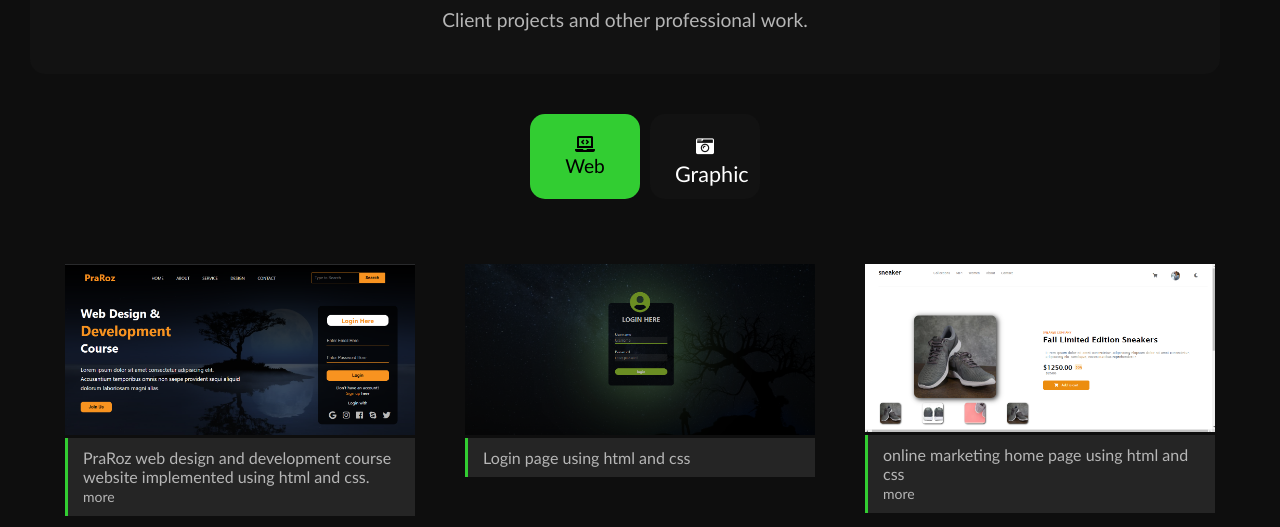
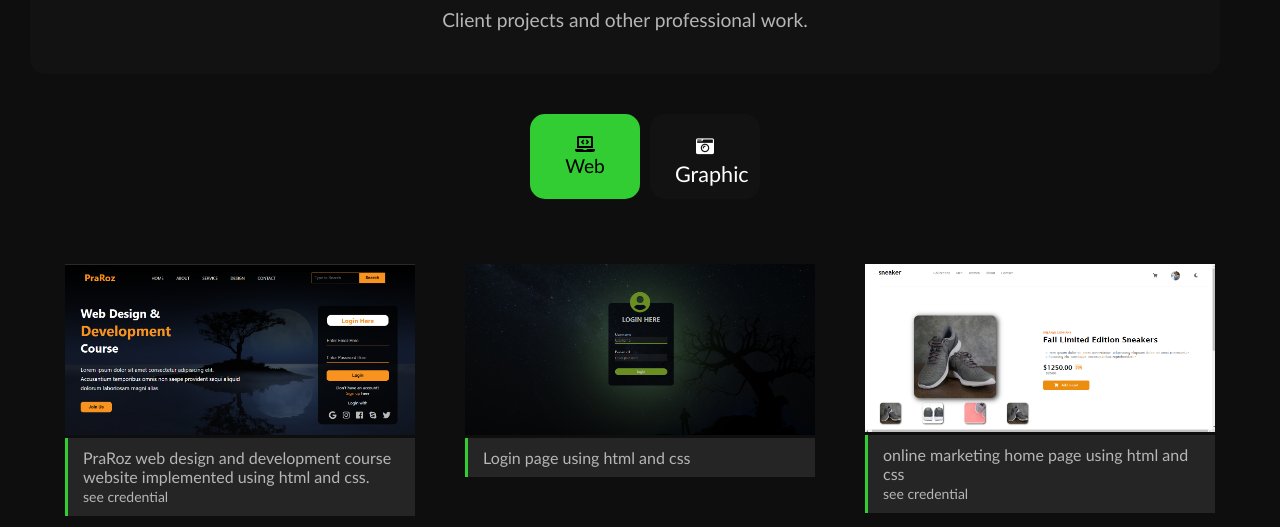
Before and after one commit to jebessaD/personal-portfolio, a plain HTML site: page html/work.html in a window 1280 px wide. Shown: the part 273-800 px from the top of the page. Drawn offline with Linux system fonts and the light colour scheme.

Commit message:
"more" changed to "see credential"

```diff
--- a/html/work.html
+++ b/html/work.html
@@ -59,7 +59,7 @@
         <figure class="photos__figure">
             <img class="photos__image" src="../image/work1.png" alt="Pararoz website screenshot " >
             <figcaption class="photos__caption" >PraRoz web design and development course website implemented using html and css.<br>
-                <a class="photos__link" href="https://jebessad.github.io/jaba-home/" target="_blank">more</a><figcaption>
+                <a class="photos__link" href="https://jebessad.github.io/jaba-home/" target="_blank">see credential</a><figcaption>
         </figure>
 
         <figure class="photos__figure">
@@ -70,7 +70,7 @@
         <figure class="photos__figure">
             <img class="photos__image" src="../image/work5.jpg" alt="online marketing home page screenshot" >
             <figcaption class="photos__caption" > online marketing home page using html and css<br>
-                <a class="photos__link" href="https://jebessad.github.io/snicker-home/" target="_blank">more</a>
+                <a class="photos__link" href="https://jebessad.github.io/snicker-home/" target="_blank">see credential</a>
                  </figcaption>
 
         </figure>
```
